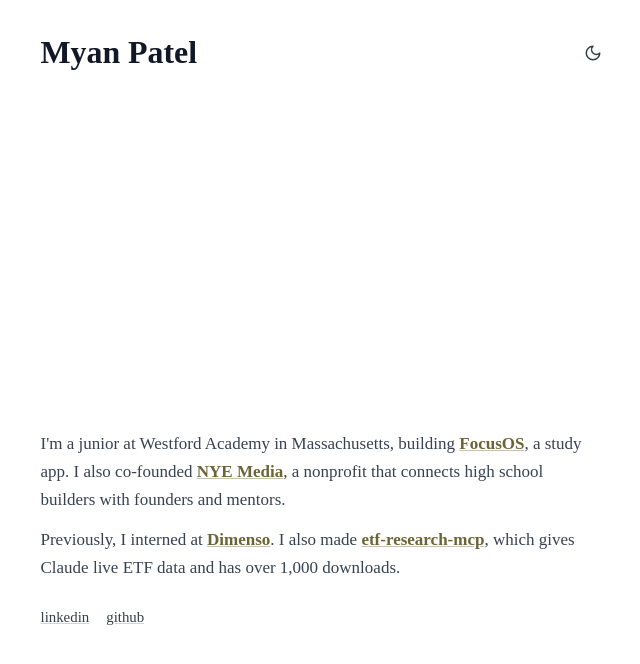
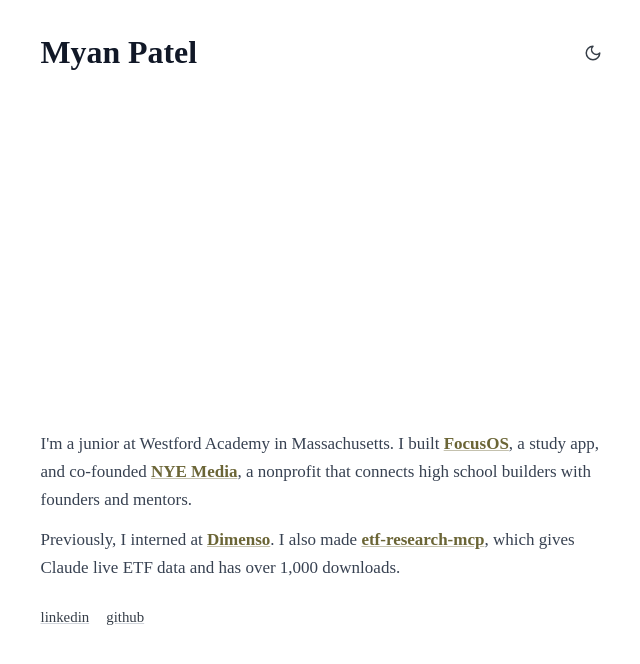
Before and after one commit to myanptl/myan-portfolio, a React (Vite) app: page / in a window 1280 px wide. Shown: the top 664 px of the page, without its empty margins (319-959 px from the left). Built offline with nearby package versions, Linux system fonts and the light colour scheme.

Commit message:
copy: FocusOS in the past tense

```diff
--- a/src/components/home/Home.jsx
+++ b/src/components/home/Home.jsx
@@ -19,8 +19,8 @@
         <main className="page__main">
           <Mosaic />
           <p className="page__p page__p--first">
-            I'm a junior at Westford Academy in Massachusetts, building{' '}
-            <a href="https://focusos.live" {...ext}>FocusOS</a>, a study app. I also co-founded{' '}
+            I'm a junior at Westford Academy in Massachusetts. I built{' '}
+            <a href="https://focusos.live" {...ext}>FocusOS</a>, a study app, and co-founded{' '}
             <a href="https://nyemedia.org" {...ext}>NYE Media</a>, a nonprofit that connects high
             school builders with founders and mentors.
           </p>
```
